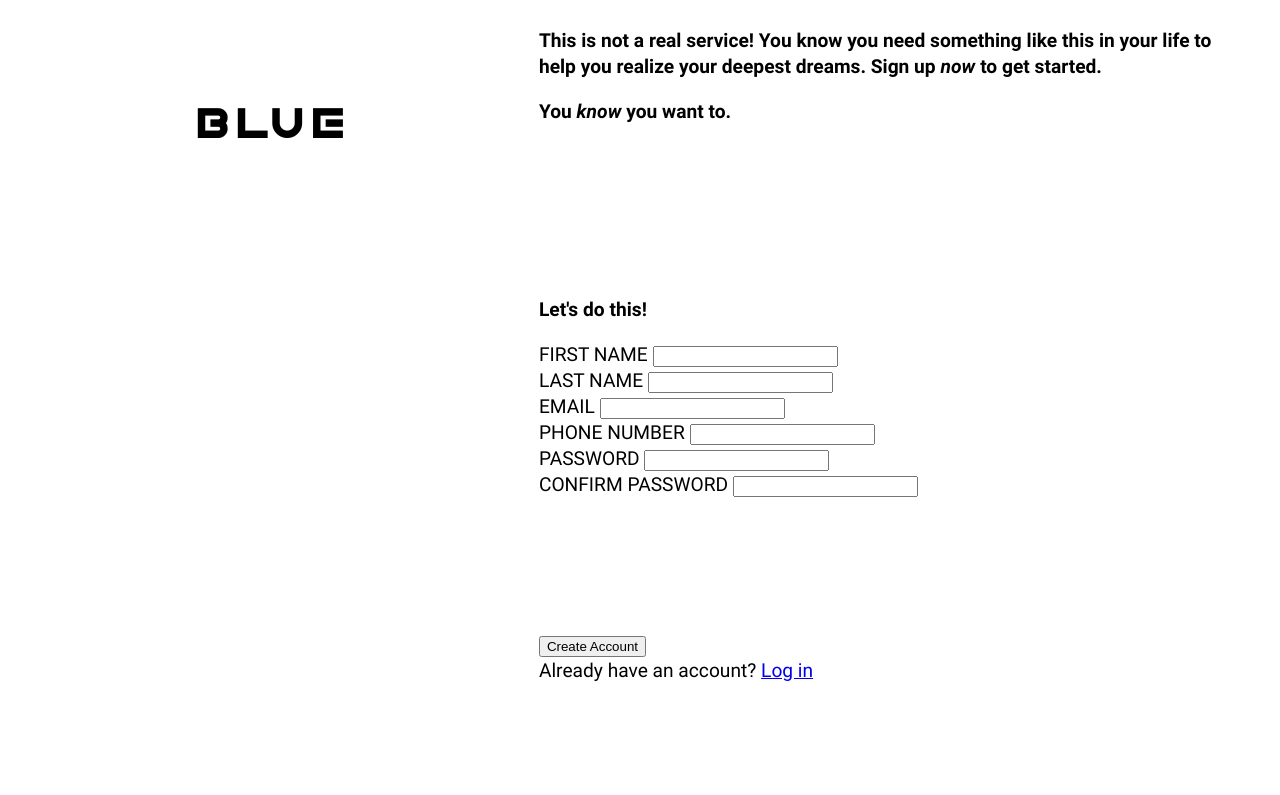
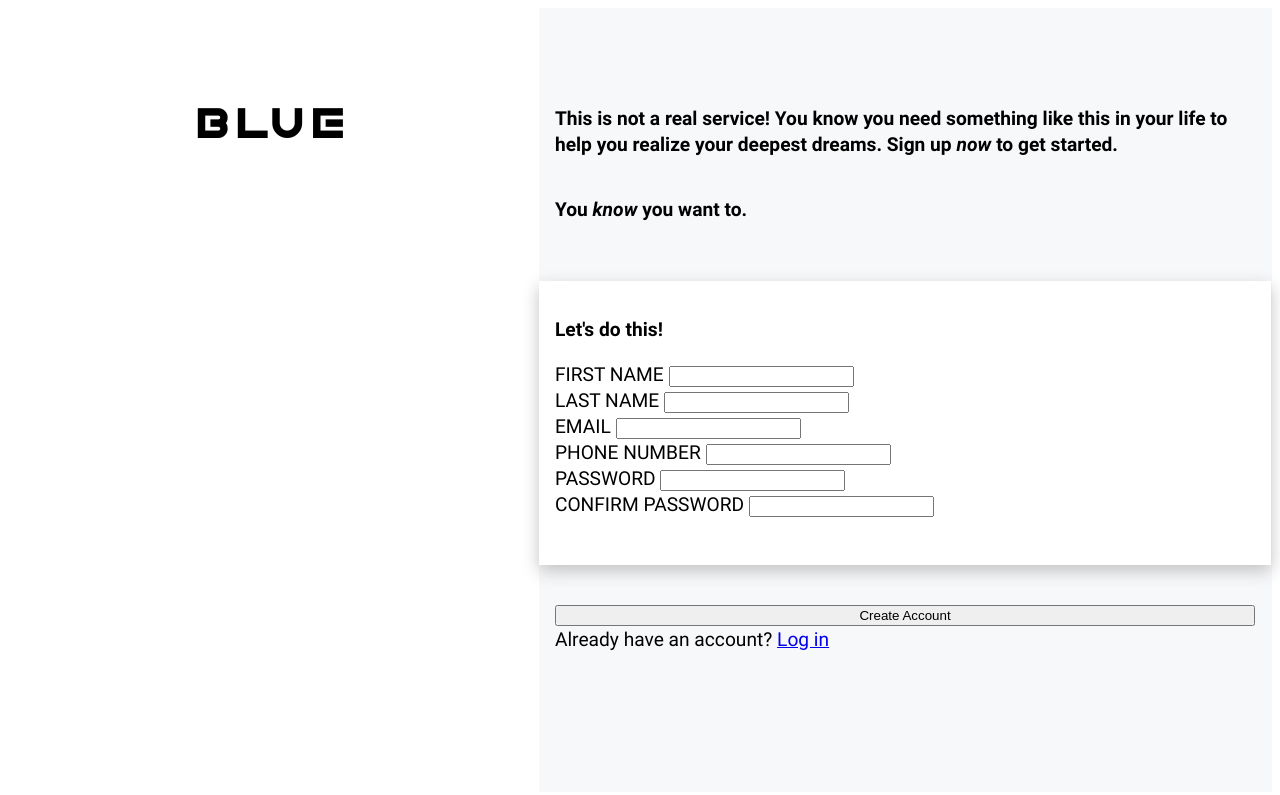
Before and after one commit to blue0206/sign-up-form, a plain HTML site: page index.html in a window 1280 px wide. Drawn offline with Linux system fonts and the light colour scheme.

Commit message:
Apply styling to each section of main, adjust flexbox properties
Applied box shadow and distinct to main form section to make it
stand out.

Applied flexbox to each section for smooth alignment.

```diff
--- a/style.css
+++ b/style.css
@@ -86,12 +86,39 @@ main {
     flex-direction: column;
     justify-content: center;
     gap: 1.5rem;
+
+    background-color: #f7f8fa;
 }
 
 section {
+    width: min(100%, 65ch);
+    padding: 1rem;
+}
+
+.intro {
+    flex-grow: 2;
+
+    display: flex;
+    flex-direction: column;
+    justify-content: flex-end;
+}
+
+.form {
     flex-grow: 1;
 
-    width: min(100%, 65ch);
+    display: flex;
+    flex-direction: column;
+
+    background-color: white;
+    box-shadow: 0 0.4rem 1rem rgb(194, 194, 194);
+}
+
+.action {
+    flex-grow: 4;
+
+    display: flex;
+    flex-direction: column;
+    justify-content: flex-start;
 }
 
 p {
```
